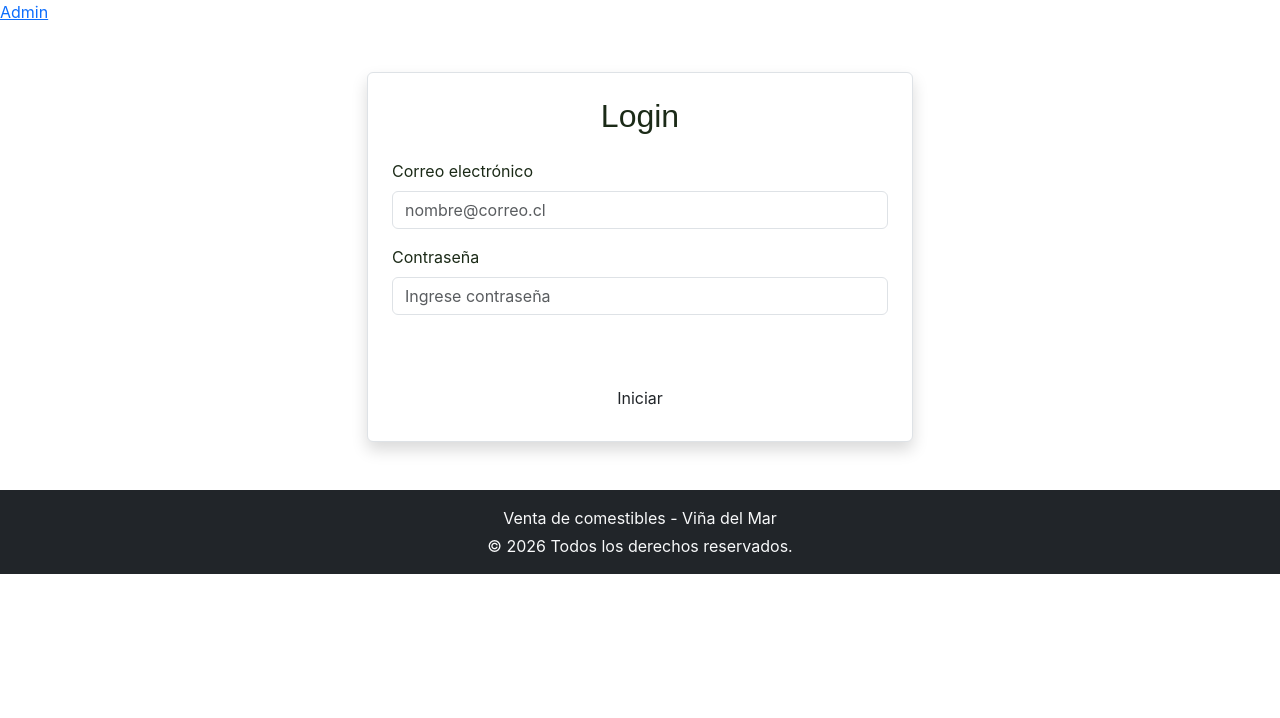
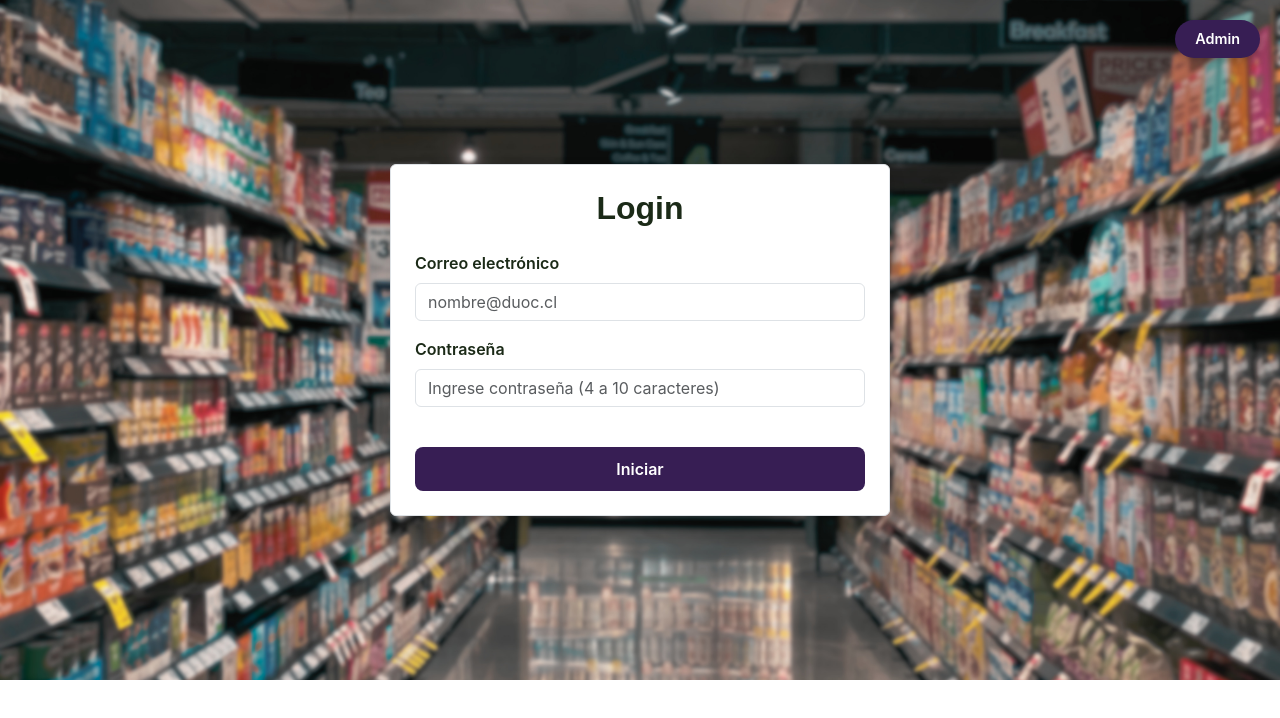
Before and after one commit to Kenneth-Araya/Market-dela-esquina-v3, a React (Vite) app: page /login in a window 1280 px wide. Shown: the top 718 px of the page. Built offline with nearby package versions, Linux system fonts and the light colour scheme.

Commit message:
Se implementa la vista de Login con validaciones, persistencia y se actualiza PublicLayout con el menu desplegable de perfil

```diff
--- a/src/components/PublicLayout.jsx
+++ b/src/components/PublicLayout.jsx
@@ -1,14 +1,22 @@
 import { useState, useEffect } from 'react';
-import { Outlet, Link } from 'react-router-dom';
+import { Outlet, Link, useNavigate } from 'react-router-dom';
 
 // NOS ASEGURAMOS DE IMPORTAR EL CSS DEL HOME
 import '../styles/estilosHome.css';
 
 function PublicLayout() {
+
   // 1. Estado para guardar la cantidad total de productos en el carrito
   const [totalUnidades, setTotalUnidades] = useState(0);
 
-  // 2. Función que lee el localStorage y suma las cantidades de cada producto
+  // 2. Estados para la sesión del usuario y el menú desplegable de perfil
+  const [usuario, setUsuario] = useState(() => {
+    const sesionGuardada = localStorage.getItem('usuarioActivo');
+    return sesionGuardada ? JSON.parse(sesionGuardada) : null;
+  });
+  const [menuAbierto, setMenuAbierto] = useState(false);
+
+  // 3. Función que lee el localStorage y suma las cantidades de cada producto
   const calcularUnidadesCarrito = () => {
     const carritoGuardado = localStorage.getItem('carritoMarket');
     if (!carritoGuardado) return 0;
@@ -26,13 +34,29 @@ function PublicLayout() {
       setTotalUnidades(calcularUnidadesCarrito());
     };
 
+    const actualizarSesion = () => {
+      const sesionGuardada = localStorage.getItem('usuarioActivo');
+      setUsuario(sesionGuardada ? JSON.parse(sesionGuardada) : null);
+    };
+
     // Escuchamos el aviso cuando se agregan o quitan productos en Productos.jsx o Carrito.jsx
     window.addEventListener('carritoActualizado', actualizarBadge);
+    window.addEventListener('sesionActualizada', actualizarSesion);
 
     return () => {
       window.removeEventListener('carritoActualizado', actualizarBadge);
+      window.removeEventListener('sesionActualizada', actualizarSesion);
     };
   }, []);
+
+  // 5. Función para cerrar sesión y ocultar el menú desplegable
+  const cerrarSesion = () => {
+    localStorage.removeItem('usuarioActivo');
+    setUsuario(null);
+    setMenuAbierto(false);
+    window.dispatchEvent(new Event('sesionActualizada'));
+    navigate('/');
+  };
 
   return (
     <>
@@ -75,8 +99,43 @@ function PublicLayout() {
                 )}
               </Link>
 
-              <Link id="boton-login" to="/login" className="btn btn-signup">Login</Link>
-              <Link id="boton-registro" to="/registro" className="btn btn-signup">Registro</Link>
+              {/* Renderizado condicional de Sesión: Círculo de perfil o botones Login/Registro */}
+              {usuario ? (
+                <div className="contenedor-perfil-dropdown">
+                  <button
+                    type="button"
+                    className="btn-avatar-perfil"
+                    onClick={() => setMenuAbierto(!menuAbierto)}
+                    aria-label="Menú de usuario"
+                  >
+                    <img src={usuario.avatar} alt="Foto de perfil" />
+                  </button>
+
+                  {menuAbierto && (
+                    <div className="menu-desplegable-perfil">
+                      <div className="correo-usuario-menu fw-semibold">
+                        {usuario.correo}
+                      </div>
+                      <button
+                        type="button"
+                        className="btn-cerrar-sesion"
+                        onClick={cerrarSesion}
+                      >
+                        Cerrar sesión
+                      </button>
+                    </div>
+                  )}
+                </div>
+              ) : (
+                <>
+                  <Link to="/login" id="boton-login" className="btn btn-signup text-decoration-none">
+                    Login
+                  </Link>
+                  <Link to="/registro" id="boton-registro" className="btn btn-signup text-decoration-none">
+                    Registro
+                  </Link>
+                </>
+              )}
             </div>
           </div>
         </nav>
--- a/src/pages/client/Login.jsx
+++ b/src/pages/client/Login.jsx
@@ -1,80 +1,148 @@
-import { useState } from 'react'
-import { Link, useNavigate } from 'react-router-dom'
-import { DOMINIOS_PERMITIDOS } from '../../utils/storage'
+import { useState } from 'react';
+import { Link, useNavigate } from 'react-router-dom';
+import '../../styles/estilosLogin.css';
 
 function Login() {
-  const navigate = useNavigate()
-  const [correo, setCorreo] = useState('')
-  const [contrasena, setContrasena] = useState('')
-  const [mensaje, setMensaje] = useState('')
+  const [correo, setCorreo] = useState('');
+  const [contrasena, setContrasena] = useState('');
+  const [error, setError] = useState('');
+  const [exito, setExito] = useState(false);
 
-  const enviar = (e) => {
-    e.preventDefault()
-    const correoLimpio = correo.trim()
-    const claveLimpia = contrasena.trim()
+  const navigate = useNavigate();
 
-    // 1. Campos obligatorios
-    if (!correoLimpio || !claveLimpia) return setMensaje('Por favor completa ambos campos.')
+  const manejarSubmit = (e) => {
+    e.preventDefault();
 
-    // 2. Longitud de la contraseña
-    if (claveLimpia.length < 4 || claveLimpia.length > 10) {
-      return setMensaje('La contraseña debe tener entre 4 y 10 caracteres.')
+    // Limpiamos mensajes previos
+    setError('');
+    setExito(false);
+
+    const correoLimpio = correo.trim().toLowerCase();
+    const contrasenaLimpia = contrasena.trim();
+
+    // 1. VERIFICAMOS QUE LOS CAMPOS DEL LOGIN NO ESTÉN VACÍOS
+    if (!correoLimpio || !contrasenaLimpia) {
+      setError('Por favor completa ambos campos.');
+      return;
     }
 
-    // 3. Dominio permitido
-    if (!DOMINIOS_PERMITIDOS.some((d) => correoLimpio.endsWith(d))) {
-      return setMensaje('El correo debe terminar en @duoc.cl, @profesor.duoc.cl o @gmail.com.')
+    // 2. MÁXIMO 100 CARACTERES EN EL CORREO
+    if (correoLimpio.length > 100) {
+      setError('El correo no puede superar los 100 caracteres.');
+      return;
     }
 
-    // 4. Maximo 100 caracteres
-    if (correoLimpio.length > 100) return setMensaje('El correo no puede superar los 100 caracteres.')
+    // 3. VALIDAMOS QUE EL DOMINIO DEL CORREO SEA UNO DE LOS ELEGIDOS (y tenga nombre antes del @)
+    const dominiosPermitidos = ['@duoc.cl', '@duocuc.cl', '@profesor.duoc.cl', '@gmail.com'];
+    const esDominioValido = dominiosPermitidos.some((dominio) => {
+      return correoLimpio.endsWith(dominio) && correoLimpio.indexOf('@') > 0;
+    });
 
-    // Si todo esta bien, vamos al home
-    setMensaje('')
-    navigate('/home')
+    if (!esDominioValido) {
+      setError('El correo debe terminar en @duoc.cl, @profesor.duoc.cl o @gmail.com.');
+      return;
     }
 
+    // 4. VALIDAMOS LA LONGITUD DE LA CONTRASEÑA (entre 4 y 10 caracteres)
+    if (contrasenaLimpia.length < 4 || contrasenaLimpia.length > 10) {
+      setError('La contraseña debe tener entre 4 y 10 caracteres.');
+      return;
+    }
+
+    // 5. GUARDAMOS LA SESIÓN EN LOCALSTORAGE Y AVISAMOS AL NAVBAR
+    const datosUsuario = {
+      correo: correoLimpio,
+      inicial: correoLimpio.charAt(0).toUpperCase(),
+      avatar: 'https://i.pravatar.cc/100?img=68' // Imagen de perfil circular
+    };
+
+    localStorage.setItem('usuarioActivo', JSON.stringify(datosUsuario));
+    window.dispatchEvent(new Event('sesionActualizada'));
+
+    setExito(true);
+
+    // Redirigimos al Home luego de un breve instante
+    setTimeout(() => {
+      navigate('/');
+    }, 800);
+  };
+
   return (
-    <div className="pagina-login">
-      <Link to="/admin" className="admin-link">Admin</Link>
-      <main>
-        <section id="seccion-login" className="py-5">
+    <main className="contenedor-login py-5">
+      {/* Botón Admin en la esquina superior derecha */}
+      <Link to="/admin" className="admin-link">
+        Admin
+      </Link>
+
+      <section id="seccion-login" className="w-100">
         <div className="container">
           <div className="row justify-content-center">
             <div className="col-12 col-md-8 col-lg-6">
-                <form id="formulario-login" className="border rounded p-4 shadow bg-white" onSubmit={enviar}>
+              <form
+                id="formulario-login"
+                className="border rounded p-4 shadow bg-white"
+                onSubmit={manejarSubmit}
+                noValidate
+              >
+                <h2 className="text-center mb-4 fw-bold">Login</h2>
+
                 <div className="mb-3">
-                    <h2 className="text-center mb-4">Login</h2>
-                    <label htmlFor="correo" className="form-label">Correo electrónico</label>
-                    <input type="email" id="correo" className="form-control" placeholder="nombre@correo.cl"
-                      value={correo} onChange={(e) => setCorreo(e.target.value)} />
-                  </div>
-                  <div className="mb-3">
-                    <label htmlFor="contrasena" className="form-label">Contraseña</label>
-                    <input type="password" id="contrasena" className="form-control" placeholder="Ingrese contraseña"
-                      value={contrasena} onChange={(e) => setContrasena(e.target.value)} />
+                  <label htmlFor="correo" className="form-label fw-semibold">
+                    Correo electrónico
+                  </label>
+                  <input
+                    type="email"
+                    id="correo"
+                    className="form-control"
+                    placeholder="nombre@duoc.cl"
+                    value={correo}
+                    onChange={(e) => {
+                      setCorreo(e.target.value);
+                      if (error) setError('');
+                    }}
+                  />
                 </div>
 
-                  <div className="mt-3" role="alert">
-                    {mensaje && <div className="alert alert-danger mb-0">{mensaje}</div>}
+                <div className="mb-3">
+                  <label htmlFor="contrasena" className="form-label fw-semibold">
+                    Contraseña
+                  </label>
+                  <input
+                    type="password"
+                    id="contrasena"
+                    className="form-control"
+                    placeholder="Ingrese contraseña (4 a 10 caracteres)"
+                    value={contrasena}
+                    onChange={(e) => {
+                      setContrasena(e.target.value);
+                      if (error) setError('');
+                    }}
+                  />
                 </div>
 
-                  <button type="submit" className="btn btn-morado w-100 mt-5">Iniciar</button>
+                {/* Mensajes de validación dinámicos */}
+                {error && (
+                  <div id="mensaje-resultado" className="alert alert-danger mt-3 py-2 text-center" role="alert">
+                    {error}
+                  </div>
+                )}
+
+                {exito && (
+                  <div className="alert alert-success mt-3 py-2 text-center" role="alert">
+                    ¡Bienvenido! Iniciando sesión...
+                  </div>
+                )}
+
+                <button type="submit" className="btn btn-morado w-100 mt-4">
+                  Iniciar
+                </button>
               </form>
             </div>
           </div>
         </div>
       </section>
     </main>
-
-      <footer id="contacto" className="bg-dark text-light text-center py-3">
-        <div className="container">
-          <p className="mb-1">Venta de comestibles - Viña del Mar</p>
-          <p className="mb-0">&copy; 2026 Todos los derechos reservados.</p>
-        </div>
-      </footer>
-    </div>
-  )
+  );
 }
 
-export default Login
+export default Login;
--- /dev/null
+++ b/src/styles/estilosLogin.css
@@ -0,0 +1,139 @@
+/* ========================================= */
+/* ESTILOS EXCLUSIVOS - VISTA LOGIN          */
+/* ========================================= */
+
+.contenedor-login {
+    min-height: 85vh;
+    background-image: url("/img/SupermercadoFondo.jpg");
+    background-size: cover;
+    background-position: center;
+    background-repeat: no-repeat;
+    position: relative;
+    display: flex;
+    align-items: center;
+    justify-content: center;
+}
+
+/* Parámetros del formulario */
+#formulario-login {
+    max-width: 500px;
+    width: 100%;
+    min-height: 320px;
+    margin: 0 auto;
+    border-radius: 12px;
+}
+
+/* Enlace "Admin" en la esquina superior derecha */
+.admin-link {
+    position: absolute;
+    top: 20px;
+    right: 20px;
+    background-color: #371e54;
+    color: #fff;
+    text-decoration: none;
+    font-weight: 600;
+    font-size: 0.9rem;
+    padding: 8px 20px;
+    border-radius: 30px;
+    box-shadow: 0 2px 8px rgba(0, 0, 0, 0.25);
+    transition: background-color 0.2s ease, transform 0.2s ease;
+}
+
+.admin-link:hover {
+    background-color: #241335;
+    color: #fff;
+    transform: translateY(-2px);
+}
+
+/* Botón "Iniciar" en morado institucional */
+.btn-morado {
+    background-color: #371e54 !important;
+    color: #fff !important;
+    border: none !important;
+    padding: 10px 20px;
+    font-weight: 600;
+    border-radius: 8px;
+    transition: background-color 0.2s ease;
+}
+
+.btn-morado:hover {
+    background-color: #241335 !important;
+    color: #fff !important;
+}
+
+/* ========================================= */
+/* ESTILOS DEL CÍRCULO DE PERFIL EN NAVBAR   */
+/* ========================================= */
+
+.contenedor-perfil-dropdown {
+    position: relative;
+    display: inline-block;
+}
+
+.btn-avatar-perfil {
+    width: 42px;
+    height: 42px;
+    border-radius: 50%;
+    background-color: #371e54;
+    color: #ffffff;
+    border: 2px solid #e5d4ff;
+    display: flex;
+    align-items: center;
+    justify-content: center;
+    font-weight: 700;
+    font-size: 1.1rem;
+    cursor: pointer;
+    padding: 0;
+    overflow: hidden;
+    box-shadow: 0 2px 6px rgba(0, 0, 0, 0.15);
+    transition: transform 0.2s ease, box-shadow 0.2s ease;
+}
+
+.btn-avatar-perfil:hover {
+    transform: scale(1.05);
+    box-shadow: 0 4px 10px rgba(55, 30, 84, 0.3);
+}
+
+.btn-avatar-perfil img {
+    width: 100%;
+    height: 100%;
+    object-fit: cover;
+}
+
+.menu-desplegable-perfil {
+    position: absolute;
+    top: 52px;
+    right: 0;
+    background-color: #ffffff;
+    min-width: 210px;
+    border-radius: 12px;
+    box-shadow: 0 8px 24px rgba(0, 0, 0, 0.15);
+    border: 1px solid #eaeaea;
+    padding: 12px;
+    z-index: 1050;
+}
+
+.correo-usuario-menu {
+    font-size: 0.85rem;
+    color: #555555;
+    word-break: break-all;
+    margin-bottom: 8px;
+    padding-bottom: 8px;
+    border-bottom: 1px solid #eeeeee;
+}
+
+.btn-cerrar-sesion {
+    width: 100%;
+    background-color: #dc3545;
+    color: #ffffff;
+    border: none;
+    border-radius: 8px;
+    padding: 8px 12px;
+    font-size: 0.9rem;
+    font-weight: 600;
+    transition: background-color 0.2s ease;
+}
+
+.btn-cerrar-sesion:hover {
+    background-color: #bb2d3b;
+}
```
Lines whose indentation alone changed are shown as unchanged.
